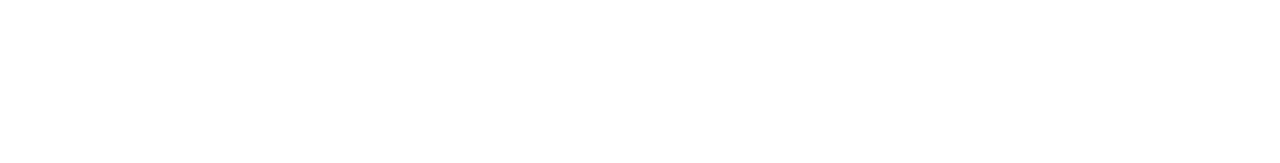
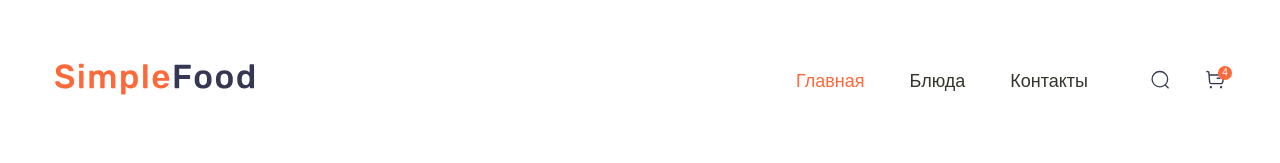
Before and after one commit to sobolgit63/simplefood, a website: page app/index.html in a window 1280 px wide. Drawn offline with nearby package versions, Linux system fonts and the light colour scheme; files that its build step writes are made by us from their sources.

Commit message:
header, added fonts

```diff
--- a/app/index.html
+++ b/app/index.html
@@ -11,6 +11,59 @@
 </head>
 
 <body>
+  <div class="container">
+    <header class="header">
+      <div class="header__nav">
+        <a class="header__logo logo" href="">
+          <img class="logo__img" src="images/img/logo.svg" width="200" height="39" alt="logo">
+        </a>
+
+        <div class="header__user">
+          <ul class="header__menu menu">
+            <li class="menu__item">
+              <a class="menu__link menu__link--active" href="">
+                Главная
+              </a>
+            </li>
+
+            <li class="menu__item">
+              <a class="menu__link" href="">
+                Блюда
+              </a>
+            </li>
+
+            <li class="menu__item">
+              <a class="menu__link" href="">
+                Контакты
+              </a>
+            </li>
+          </ul>
+
+          <ul class="header__user-nav user-nav">
+            <li class="user-nav__item">
+              <a class="user-nav__link" href="">
+                <img class="user-nav__img" src="images/icons/search.svg" width="19" height="19" alt="поиск">
+              </a>
+            </li>
+
+            <li class="user-nav__item">
+              <a class="user-nav__link" href="">
+                <img class="user-nav__img" src="images/icons/cart.svg" width="19" height="19" alt="корзина">
+                <span class="user-nav__num">
+                  4
+                </span>
+              </a>
+            </li>
+          </ul>
+
+        </div>
+      </div>
+    </header>
+  </div>
+
+
+
+
 
   <script src="js/main.min.js"></script>
 </body>
--- a/app/scss/_global.scss
+++ b/app/scss/_global.scss
@@ -0,0 +1,12 @@
+body {
+  font-size: 20px;
+  line-height: 1.5;
+  color: $default;
+  @extend %rubik-400;
+}
+
+.container {
+  max-width: 1200px;
+  margin: 0 auto;
+  padding: 0 15px;
+}
--- a/app/scss/_reset.scss
+++ b/app/scss/_reset.scss
@@ -22,7 +22,7 @@ h4,
 h5,
 h6,
 p,
-ul[class],
+ul,
 ol[class],
 blockquote,
 figure,
@@ -31,7 +31,6 @@ dl,
 dd {
   margin: 0;
 }
-
 
 /*+*/
 h1,
--- a/app/scss/_vars.scss
+++ b/app/scss/_vars.scss
@@ -0,0 +1,18 @@
+$accent: #ff6838;
+$default: #31352b;
+$title: #363853;
+
+%rubik-400 {
+  font-family: "Rubik-Regular", sans-serif;
+  font-weight: 400;
+}
+
+%rubik-500 {
+  font-family: "Rubik-Medium", sans-serif;
+  font-weight: 500;
+}
+
+%rubik-italic {
+  font-family: "Rubik-Italic", sans-serif;
+  font-weight: 400;
+}
--- /dev/null
+++ b/app/scss/fonts.scss
@@ -0,0 +1,26 @@
+@font-face {
+  font-family: "Rubik-Regular", sans-serif;
+  font-weight: 400;
+  font-style: normal;
+  src: local("Rubik-Regular") url("../fonts/Rubik-Regular.woff2") format("woff2");
+  src: local("Rubik-Regular") url("../fonts/Rubik-Regular.woff") format("woff");
+  font-display: swap;
+}
+
+@font-face {
+  font-family: "Rubik-Medium", sans-serif;
+  font-weight: 500;
+  font-style: normal;
+  src: local("Rubik-Medium") url("../fonts/Rubik-Medium.woff2") format("woff2");
+  src: local("Rubik-Medium") url("../fonts/Rubik-Medium.woff") format("woff");
+  font-display: swap;
+}
+
+@font-face {
+  font-family: "Rubik-Italic", sans-serif;
+  font-weight: 400;
+  font-style: normal;
+  src: local("Rubik-Italic") url("../fonts/Rubik-Italic.woff2") format("woff2");
+  src: local("Rubik-Italic") url("../fonts/Rubik-Italic.woff") format("woff");
+  font-display: swap;
+}
--- a/app/scss/style.scss
+++ b/app/scss/style.scss
@@ -1,9 +1,65 @@
-@import 'vars';
-@import 'fonts';
-@import 'reset';
-@import 'global';
+@import "vars";
+@import "fonts";
+@import "reset";
+@import "global";
 
+.header {
+  padding: 60px 0;
+  &__nav {
+    display: flex;
+    justify-content: space-between;
+    align-items: center;
+  }
+  &__user {
+    display: flex;
+    align-items: center;
+  }
+  &__menu {
+    display: flex;
+    margin: 0 63px 0;
+  }
+  &__user-nav {
+    display: flex;
+  }
+}
 
+.menu {
+  &__item:not(:last-child) {
+    margin-right: 45px;
+  }
+  &__link {
+    font-size: 18px;
+    color: $default;
+    transition: color 0.3s;
+    &:hover {
+      color: $accent;
+    }
+  }
+  &__link--active {
+    color: $accent;
+  }
+}
 
+.user-nav {
+  &__item:not(:last-child) {
+    margin-right: 36px;
+  }
+  &__link {
+    position: relative;
+  }
+  &__num {
+    position: absolute;
+    width: 14px;
+    height: 14px;
+    border-radius: 50%;
+    background-color: $accent;
+    top: -4px;
+    left: 12px;
+    font-size: 10px;
+    line-height: 1.4;
+    color: #fff;
+    text-align: center;
+  }
+}
 
-@import 'media';
+@import "media";
```
Also changed, not shown: app/fonts/Rubik-Italic.woff (added), app/fonts/Rubik-Italic.woff2 (added), app/fonts/Rubik-Medium.woff (added), app/fonts/Rubik-Medium.woff2 (added), app/fonts/Rubik-Regular.woff (added), app/fonts/Rubik-Regular.woff2 (added), app/images/icons/cart.svg (added), app/images/icons/search.svg (added), app/images/img/logo.svg (added), app/scss/_fonts.scss (deleted), 1 other file.
